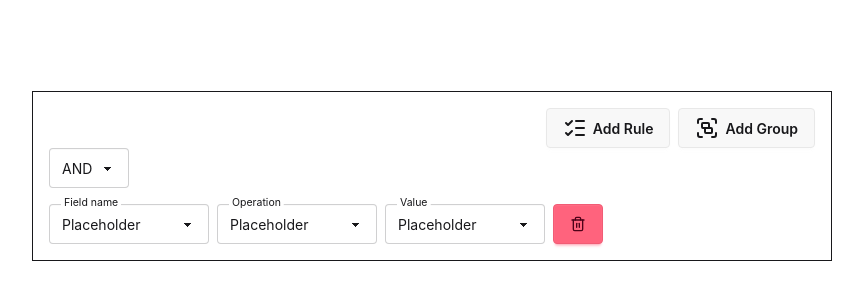
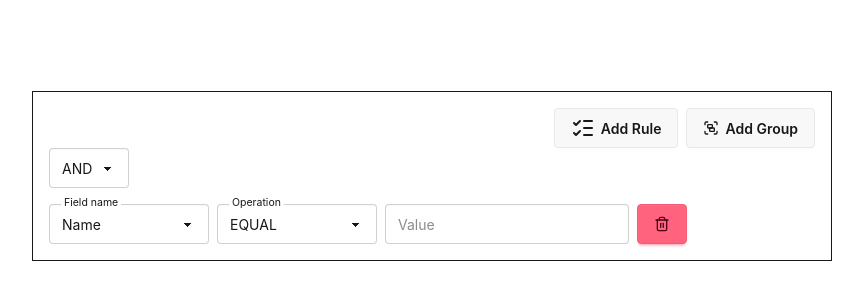
Before and after one commit to christian1koch/ApataTech, a React (Vite) app: page / in a window 1280 px wide. Shown: the part 224-524 px from the top of the page, without its empty margins (208-1071 px from the left). Built offline with nearby package versions, Linux system fonts and the light colour scheme.

Commit message:
#3 Updated mock up with new RuleOptions component

```diff
--- a/src/App.tsx
+++ b/src/App.tsx
@@ -1,7 +1,17 @@
-import { Group, ListChecks, Trash } from "lucide-react";
+import { Group, ListChecks } from "lucide-react";
 import "./App.css";
+import { useState } from "react";
+import RuleOptions from "./RuleOptions";
+import type { Rule } from "./types";
 
 function App() {
+  // Temporary single rule until the group/reducer state exists
+  const [rule, setRule] = useState<Rule>({
+    fieldName: "name",
+    operation: "EQUAL",
+    value: "",
+  });
+
   return (
     <div className="flex h-screen items-center justify-center">
       <div className="w-200 border p-4">
@@ -11,7 +21,7 @@ function App() {
             Add Rule
           </button>
           <button className="btn">
-            <Group />
+            <Group size={16} />
             Add Group
           </button>
         </div>
@@ -20,38 +30,7 @@ function App() {
             <option>AND</option>
             <option>OR</option>
           </select>
-          <div className="flex gap-2">
-            <label className="floating-label">
-              <select className="select w-fit min-w-40">
-                <option disabled selected>
-                  Placeholder
-                </option>
-                <option>Option</option>
-              </select>
-              <span>Field name</span>
-            </label>
-            <label className="floating-label">
-              <select className="select w-fit min-w-40">
-                <option disabled selected>
-                  Placeholder
-                </option>
-                <option>Option</option>
-              </select>
-              <span>Operation</span>
-            </label>
-            <label className="floating-label">
-              <select className="select w-fit min-w-40">
-                <option disabled selected>
-                  Placeholder
-                </option>
-                <option>Option</option>
-              </select>
-              <span>Value</span>
-            </label>
-            <button className="btn btn-error">
-              <Trash size={16} />
-            </button>
-          </div>
+          <RuleOptions rule={rule} onChange={setRule} onRemove={() => {}} />
         </div>
       </div>
     </div>
--- /dev/null
+++ b/src/RuleOptions.tsx
@@ -0,0 +1,75 @@
+import { Trash } from "lucide-react";
+import { FIELDS, getOperations } from "./fields";
+import type { FieldName, Operation, Rule } from "./types";
+import { WIDGETS } from "./widgets";
+
+interface RuleOptionsProps {
+  rule: Rule;
+  onChange: (rule: Rule) => void;
+  onRemove: () => void;
+}
+
+export default function RuleOptions({
+  rule,
+  onChange,
+  onRemove,
+}: RuleOptionsProps) {
+  const config = FIELDS[rule.fieldName];
+  const operations = getOperations(rule.fieldName);
+  const Widget = WIDGETS[config.widget];
+
+  const changeField = (fieldName: FieldName) => {
+    const allowed = getOperations(fieldName);
+    onChange({
+      fieldName,
+      operation: allowed.includes(rule.operation) ? rule.operation : allowed[0],
+      value: FIELDS[fieldName].defaultValue,
+    });
+  };
+
+  return (
+    <div className="flex gap-2">
+      <label className="floating-label">
+        <select
+          className="select w-fit min-w-40"
+          value={rule.fieldName}
+          onChange={(e) => changeField(e.target.value as FieldName)}
+        >
+          {Object.entries(FIELDS).map(([key, field]) => (
+            <option key={key} value={key}>
+              {field.label}
+            </option>
+          ))}
+        </select>
+        <span>Field name</span>
+      </label>
+      <label className="floating-label">
+        <select
+          className="select w-fit min-w-40"
+          value={rule.operation}
+          onChange={(e) =>
+            onChange({ ...rule, operation: e.target.value as Operation })
+          }
+        >
+          {operations.map((operation) => (
+            <option key={operation}>{operation}</option>
+          ))}
+        </select>
+        <span>Operation</span>
+      </label>
+      <Widget
+        value={rule.value}
+        config={config}
+        onChange={(value) => onChange({ ...rule, value })}
+      />
+      <button
+        type="button"
+        className="btn btn-error"
+        aria-label="Remove rule"
+        onClick={onRemove}
+      >
+        <Trash size={16} />
+      </button>
+    </div>
+  );
+}
```
